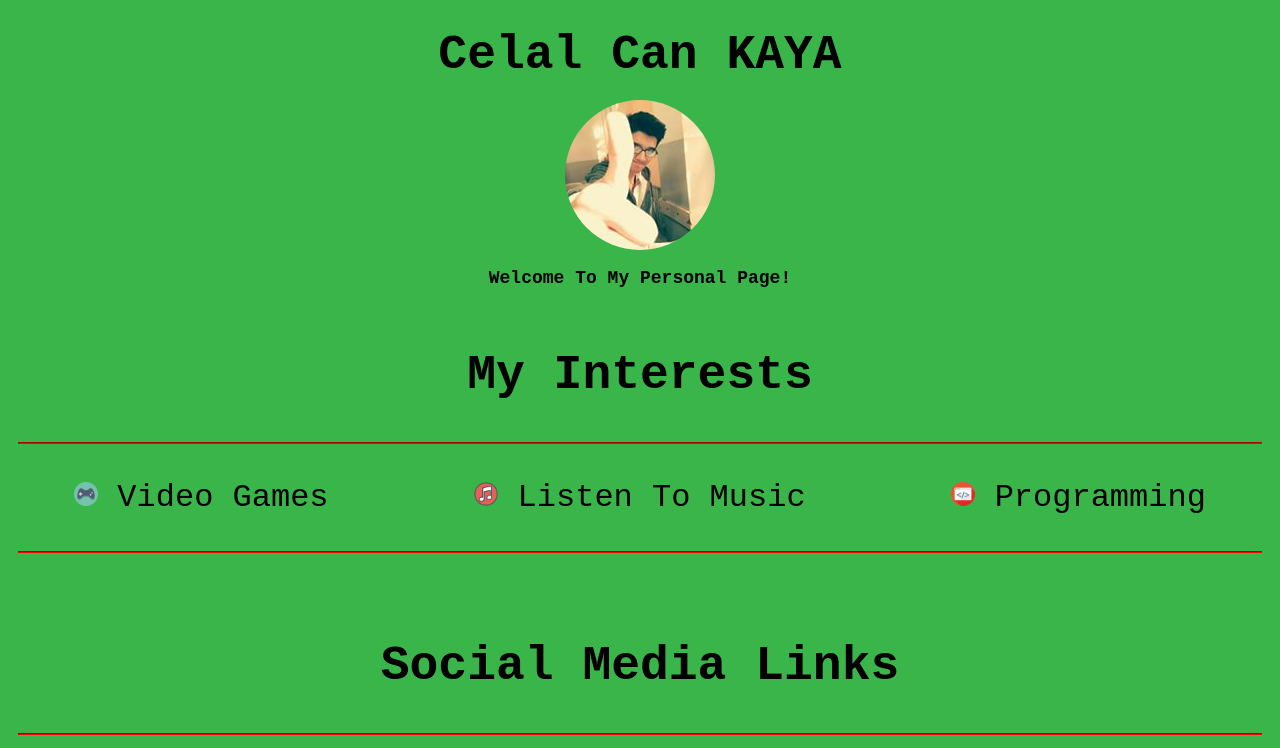
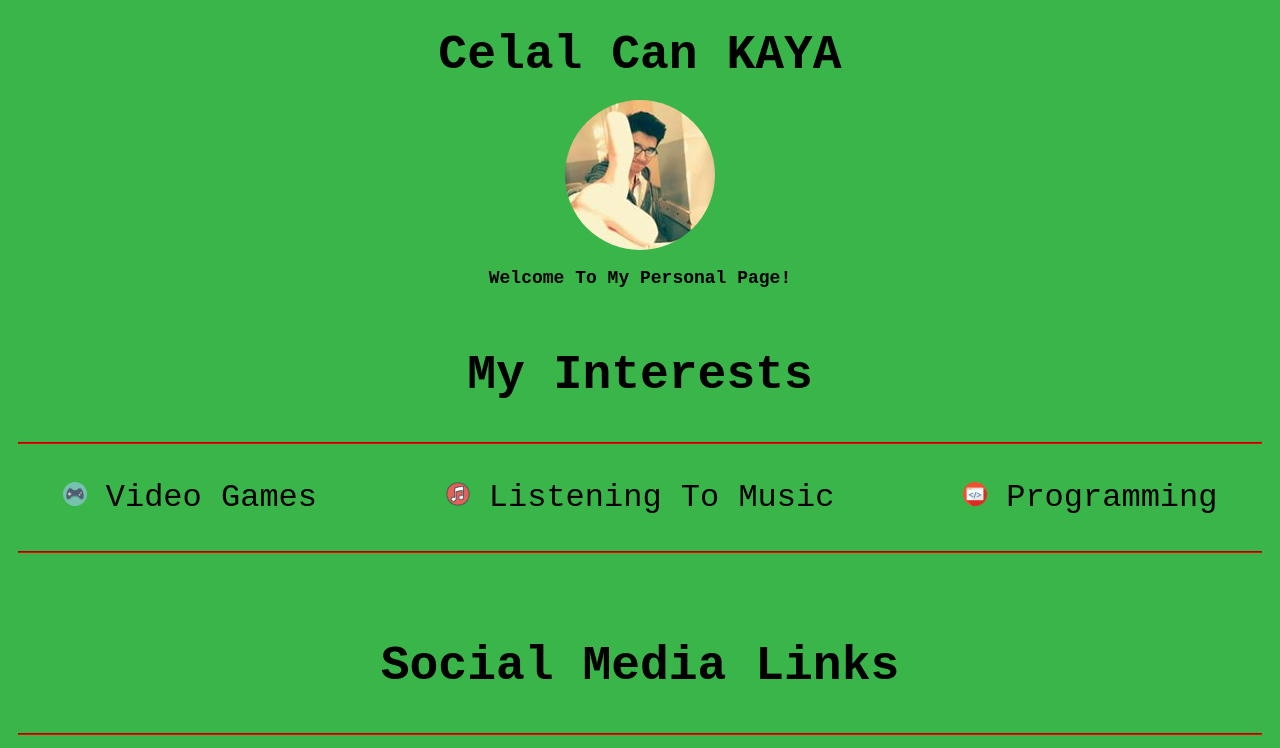
Before and after one commit to CelalCanKaya/celalcankaya.github.io, a plain HTML site: page index.html in a window 1280 px wide. Shown: the top 748 px of the page. Drawn offline with Linux system fonts and the light colour scheme.

Commit message:
Güncelleme
Yazım hatası güncellendi

```diff
--- a/index.html
+++ b/index.html
@@ -14,7 +14,7 @@
 </h2><hr></td></tr>
 <tr>
 <td class="interests" align=center><p><img src="style/images/game.png" height=24 weight=32> Video Games</p></td>
-<td class="interests" align=center><p><img src="style/images/music.png" height=24 weight=32> Listen To Music</p></td>
+<td class="interests" align=center><p><img src="style/images/music.png" height=24 weight=32> Listening To Music</p></td>
 <td class="interests" align=center><p><img src="style/images/code.png" height=24 weight=32> Programming</p></td>
 </tr>
 <tr><td colspan="3"><hr></td></tr>
```
